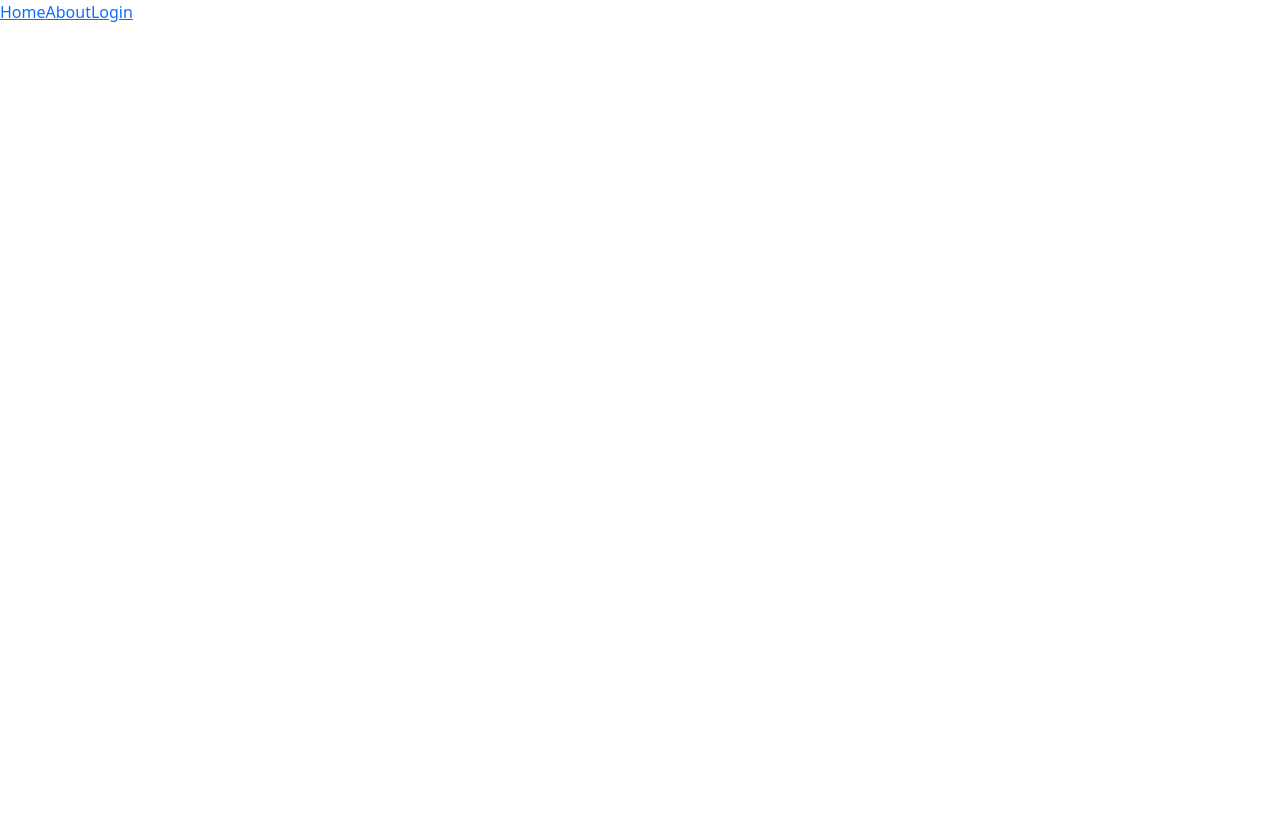
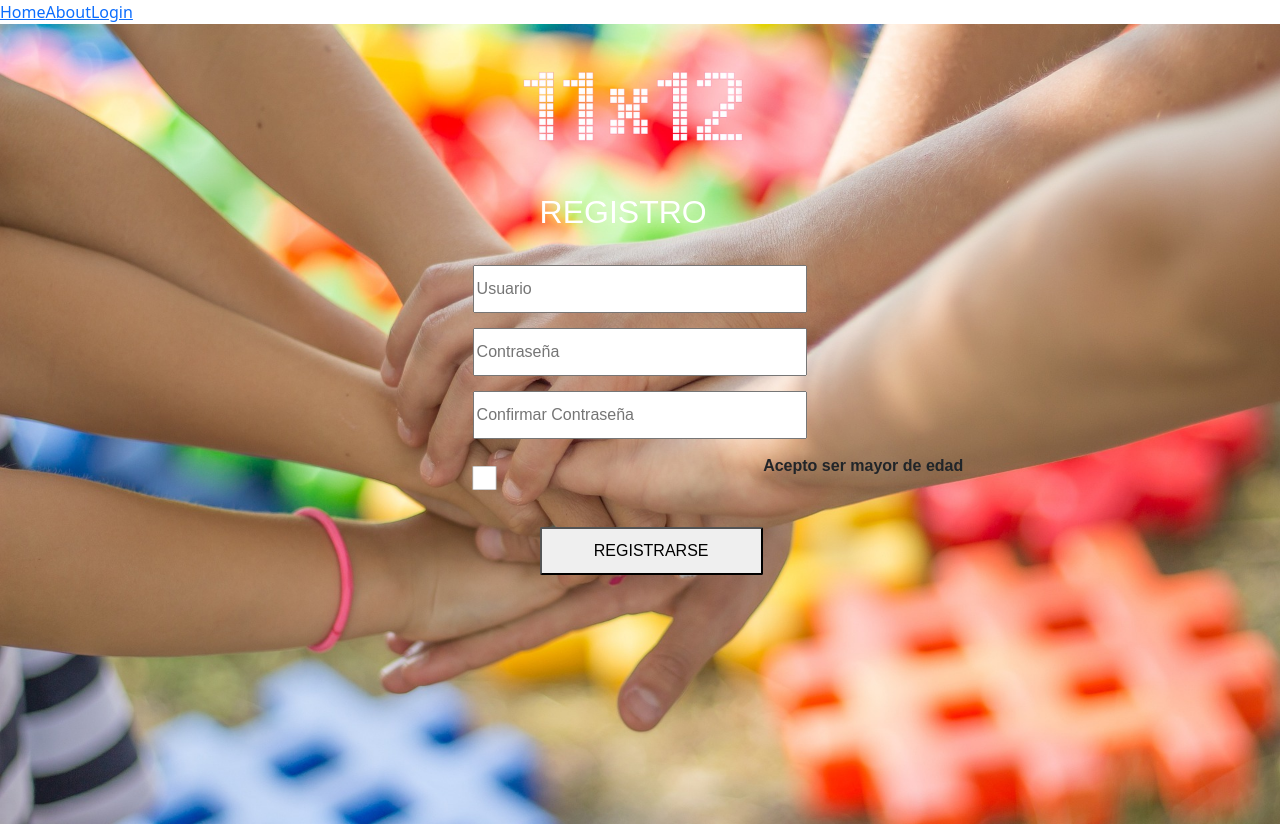
Before and after one commit to luispardosuarez/Project11x12-Frontend-Team1-Gijon23_24-1, a Vue app: page /register in a window 1280 px wide. Before the commit this address had no page. Before the commit the page ends 800 px from the top, so only its background shows below. Built offline with nearby package versions, Linux system fonts and the light colour scheme.

Commit message:
incomplete

```diff
--- /dev/null
+++ b/src/components/login/RegisterComponet.vue
@@ -0,0 +1,139 @@
+<script setup>
+import { ref } from 'vue';
+
+const isAdult = ref(false);
+
+
+const username = ref('');
+const password = ref('');
+const confirmPassword = ref('');
+
+
+const handleLogin = async () => {
+    if (!isAdult.value) {
+        alert('Debes ser mayor de edad para registrarte.');
+        return;
+    }
+    if (password.value !== confirmPassword.value) {
+        alert('Las contraseñas no coinciden.');
+        return;
+    }
+
+    //AQUI VA LA LLAMADA A AXIOS
+};
+
+const enviar = () => {
+    handleLogin();
+};
+
+
+</script>
+
+<template>
+<div class="container">
+        <div class="image"><img src="../../assets/imageLogin/11x12.png" alt=""></div>
+
+        <h2>REGISTRO</h2>
+
+        <form @submit.prevent="handleLogin">
+            <div class="inputs">
+        <input type="text" id="username" placeholder="Usuario" v-model="username" required>
+    </div>
+    <div class="inputs">
+        <input type="password" id="password" placeholder="Contraseña" v-model="password" required>
+    </div>
+
+    <div class="inputs">
+            <input type="password" id="confirmPassword" placeholder="Confirmar Contraseña" v-model="confirmPassword" required>
+        </div>
+
+            <div class="inputs">
+            <input type="checkbox" id="isAdult"  v-model="isAdult" >
+            <label for="isAdult" class="checkbox-label">Acepto ser mayor de edad</label>
+
+        </div>
+
+        </form>
+
+
+        <button type="submit"><a href="#" class="mi-clase" @click="enviar" >REGISTRARSE</a></button>
+    </div>
+
+</template>
+
+
+<style scoped>
+
+.checkbox-label {
+    display: inline-block;
+}
+
+input[type="checkbox"] {
+    transform: scale(0.50);
+    margin-right: 10%;
+}
+
+img{
+    width: 30%;
+    height: 40%;
+    justify-content: center;
+    margin-left: 35%;
+
+}
+
+h2{
+        color: white;
+        margin-left: 41%;
+        margin-bottom: 3%;
+    }
+
+.inputs{
+    display: flex;
+    justify-content: center;
+    margin-bottom: 10px;
+
+
+}
+
+input{
+    width: 30%;
+    height: 6vh;
+    margin-bottom: 5px;
+}
+
+p{
+    color: white;
+    margin-left: 35%;
+}
+
+a{
+
+    text-decoration: none;
+    color: white;
+    transition: color 0.3s ease;
+}
+
+a:hover {
+    color: #383e7d;
+}
+
+button{
+    margin-left: 41%;
+    width: 20%;
+    height: 6vh;
+    margin-top: 10px;
+    border-radius: 2px;
+    cursor: pointer;
+    transition: background-color 0.3s ease;
+}
+
+button:hover {
+    background-color: #009eb393;
+}
+
+.mi-clase{
+    color:black;
+}
+
+
+</style>
--- a/src/router/index.js
+++ b/src/router/index.js
@@ -26,6 +26,15 @@ const router = createRouter({
       component: () => import('../views/LoginView.vue')
     },
 
+    {
+      path: '/register',
+      name: 'register',
+      component: () => import('../views/RegisterView.vue')
+
+    },
+
+
+
   ]
 })
 
--- /dev/null
+++ b/src/views/RegisterView.vue
@@ -0,0 +1,33 @@
+<script setup>
+
+import RegisterComponet from '@/components/login/RegisterComponet.vue';
+
+
+</script>
+
+<template>
+
+<div class="register">
+    <RegisterComponet />
+</div>
+
+
+</template>
+
+
+<style lang="scss" scoped>
+
+.register{
+    background-image: url(../../src/assets/imageLogin/hands0.jpg);
+    background-repeat: no-repeat;
+    background-size: cover;
+    width: 100%;
+    height: 100vh;
+    display: flex;
+    justify-content: center;
+    font-family: Arial, Helvetica, sans-serif;
+    font-weight: 800;
+
+}
+
+</style>
```
